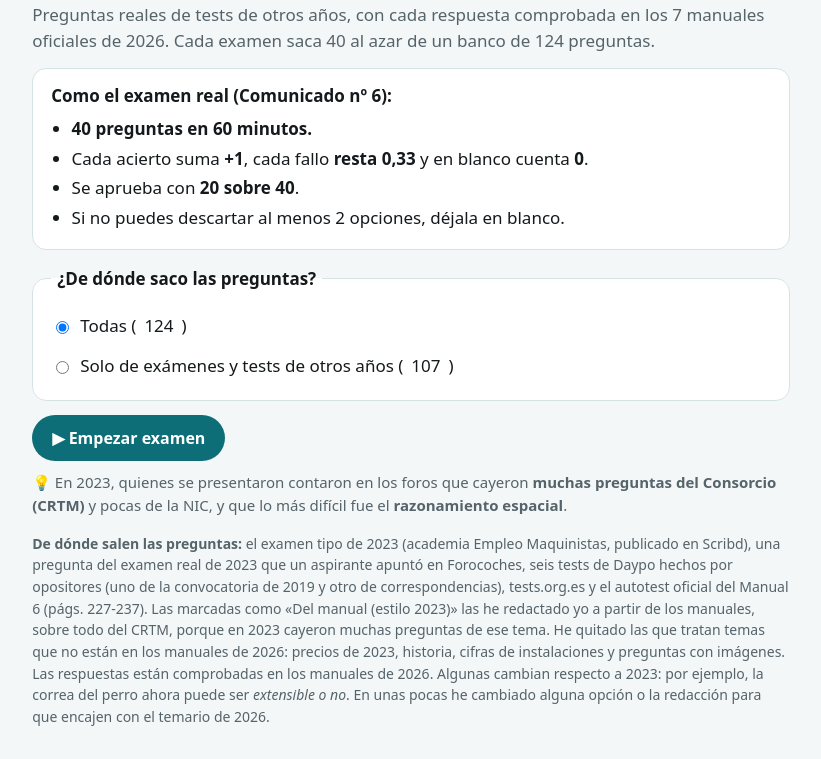
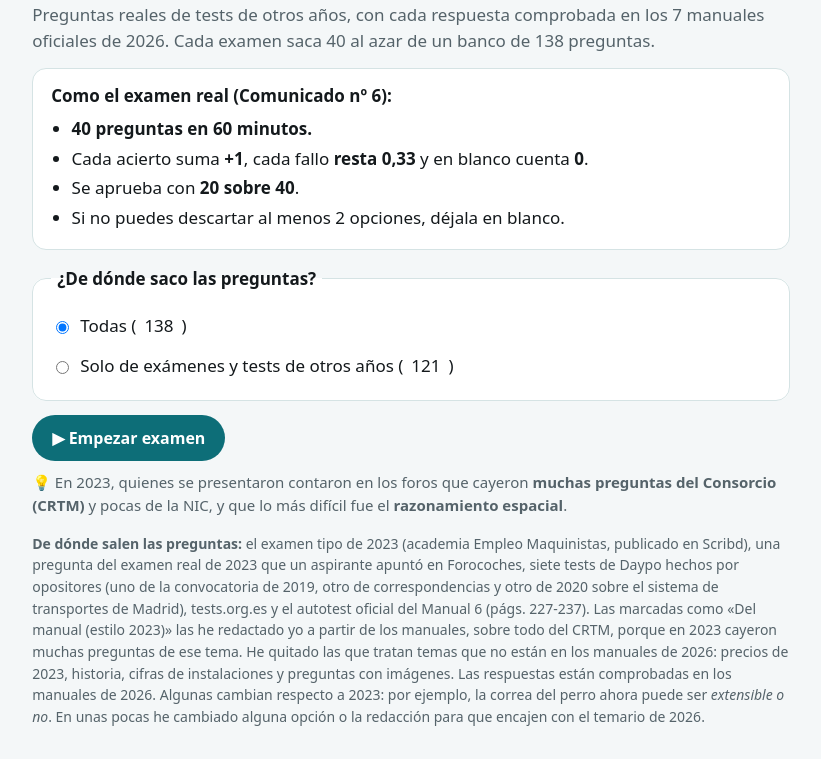
Before and after one commit to marioarjona/oposicion-metro-madrid, a plain HTML site: page examen.html in a window 1280 px wide. Shown: the part 41-800 px from the top of the page, without its empty margins (229-1050 px from the left). Drawn offline with Linux system fonts and the light colour scheme.

Commit message:
Examen: 14 preguntas más de tests de otros años (banco de 138)
Co-Authored-By: Claude Opus 5.5 <noreply@anthropic.com>

```diff
--- a/examen.html
+++ b/examen.html
@@ -92,12 +92,13 @@ footer{color:var(--mute);font-size:14px;padding:0 0 32px}
   </div>
 </main>
 <footer class="wrap">
-  <p><strong>De dónde salen las preguntas:</strong> el examen tipo de 2023 (academia Empleo Maquinistas, publicado en Scribd), una pregunta del examen real de 2023 que un aspirante apuntó en Forocoches, seis tests de Daypo hechos por opositores (uno de la convocatoria de 2019 y otro de correspondencias), tests.org.es y el autotest oficial del Manual 6 (págs. 227-237). Las marcadas como «Del manual (estilo 2023)» las he redactado yo a partir de los manuales, sobre todo del CRTM, porque en 2023 cayeron muchas preguntas de ese tema. He quitado las que tratan temas que no están en los manuales de 2026: precios de 2023, historia, cifras de instalaciones y preguntas con imágenes. Las respuestas están comprobadas en los manuales de 2026. Algunas cambian respecto a 2023: por ejemplo, la correa del perro ahora puede ser <em>extensible o no</em>. En unas pocas he cambiado alguna opción o la redacción para que encajen con el temario de 2026.</p>
+  <p><strong>De dónde salen las preguntas:</strong> el examen tipo de 2023 (academia Empleo Maquinistas, publicado en Scribd), una pregunta del examen real de 2023 que un aspirante apuntó en Forocoches, siete tests de Daypo hechos por opositores (uno de la convocatoria de 2019, otro de correspondencias y otro de 2020 sobre el sistema de transportes de Madrid), tests.org.es y el autotest oficial del Manual 6 (págs. 227-237). Las marcadas como «Del manual (estilo 2023)» las he redactado yo a partir de los manuales, sobre todo del CRTM, porque en 2023 cayeron muchas preguntas de ese tema. He quitado las que tratan temas que no están en los manuales de 2026: precios de 2023, historia, cifras de instalaciones y preguntas con imágenes. Las respuestas están comprobadas en los manuales de 2026. Algunas cambian respecto a 2023: por ejemplo, la correa del perro ahora puede ser <em>extensible o no</em>. En unas pocas he cambiado alguna opción o la redacción para que encajen con el temario de 2026.</p>
 </footer>
 
 <script>
 /* [fuente, pregunta, opciones, índice correcto, referencia y explicación] */
 const E='Examen tipo 2023', D='Test Daypo', P='Autotest oficial PRL', F='Examen real 2023 (recordada en foro)', D19='Test convocatoria 2019 (Daypo)', DC='Test correspondencias (Daypo)', DQ='Test cuestionario Metro (Daypo)', T='Test tests.org.es', M='Del manual (estilo 2023)';
+const D18='Test Daypo Tema 18 (2020)';
 const CORR=(est,o,a)=>[DC,`¿Con qué líneas tiene correspondencia la estación de ${est}?`,o,a,`M1, Estaciones por línea (págs. 19-21): ${est} aparece en las líneas ${o[a]}.`];
 const BANK=[
 [E,'A través de las distintas jefaturas, ¿quién asegura la distribución y entrega de la Normativa Interna de Circulación, y de las comunicaciones que la modifiquen, a todos los afectados?',['Área de Control y Planificación de la Operación.','La Dirección.','La Consejería Regional de Transportes.','El Puesto de Control Central.'],1,'M3 NIC, art. 1.2.2: «La Dirección, a través de las distintas jefaturas, asegurará la distribución y entrega de la NIC».'],
@@ -207,6 +208,20 @@ CORR('Gregorio Marañón',['7, 8 y 9.','3, 4 y 5.','7 y 10.','7 y 9.'],2),
 CORR('Colombia',['8 y 9.','7 y 9.','3 y 6.','8 y 10.'],0),
 CORR('Las Tablas',['1, 10 y ML1.','10 y ML1.','1 y ML1.','10 y ML2.'],1),
 CORR('Colonia Jardín',['10 y ML2.','10, ML2 y ML3.','10 y ML1.','ML2 y ML3.'],1),
+[E,'¿Qué zona tarifaria abarca el Abono Transportes +65?',['Zona B2.','Zona C1.','Zona E2.','Zona C2.'],3,'M1: el Abono +65 «no tiene diferenciación de zonas» y vale en todas las zonas de la Comunidad de Madrid, es decir, hasta la C2, la última corona de la Comunidad.'],
+[E,'¿Qué Abono 30 días NO sirve para viajar por el tramo MetroEste de la línea 7?',['Abono Zona A.','Abono Zona B1.','Abono Zona B2.','Abono Joven.'],0,'M1, Zonas: MetroEste (Hospital del Henares – Barrio del Puerto) es zona B1, y el abono de zona A no llega. El Joven es tarifa plana.'],
+[E,'Fran (20 años) entra en Begoña dirección Baunatal con su Abono Joven en su TTP personal. Su hermano Luis se ha dejado la tarjeta en casa. ¿Qué es lo más adecuado para Luis?',['Comprar una Tarjeta Multi y un billete Sencillo Combinado.','Comprar un Sencillo Combinado en la tarjeta de Fran.','Comprar una Tarjeta Multi y un Sencillo MetroNorte.','Comprar un Sencillo Zona A y un Sencillo MetroNorte en la tarjeta de Fran.'],0,'M1: la TTP personal es «personal e intransferible», así que Luis no puede usar la de Fran. Baunatal es MetroNorte (B1) y Begoña es zona A: hace falta un Combinado, que va en una Multi.'],
+[E,'En la línea 1, ¿cuántas estaciones tienen correspondencia con tres líneas, contando la propia línea 1?',['Una.','Dos.','Tres.','Cuatro.'],3,'M1, Estaciones por línea: Pinar de Chamartín (1, 4, ML1), Plaza de Castilla (1, 9, 10), Cuatro Caminos (1, 2, 6) y Sol (1, 2, 3).'],
+[D,'Los carteles indicadores de puntos kilométricos están distribuidos a lo largo de la línea, generalmente…',['Cada 50 m.','Cada 10 m.','Cada 1 km.','Cada 100 m.'],1,'M3 NIC, art. 3.8.2: «generalmente cada diez metros».'],
+[D,'¿Quién ostenta la dirección del Consorcio Regional de Transportes de Madrid?',['El Presidente de la Comunidad de Madrid.','El Comité Técnico.','El Consejo de Administración.','El Consejo de Gobierno.'],2,'M7 CRTM: «está dirigido por un Consejo de Administración, que ejerce sus funciones directamente o a través de una Comisión Delegada».'],
+[D,'Con un billete Sencillo Combinado, ¿se puede ir a una estación de Metro Ligero ML2?',['No, no es válido en Metro Ligero.','Sí, pagando un suplemento.','Solo si la estación es de zona A.','Sí.'],3,'M1: el Combinado permite viajar entre MetroMadrid (con ML1), TFM, MetroSur, MetroNorte, MetroEste y MetroOeste (ML2 y ML3).'],
+[D,'¿En qué estación comienzan las líneas ML2 y ML3 de Metro Ligero Oeste?',['Puerta de Boadilla.','Estación de Aravaca.','Puerta del Ángel.','Colonia Jardín.'],3,'M1, Zonas: ML2 Colonia Jardín – Estación de Aravaca y ML3 Colonia Jardín – Puerta de Boadilla. Metro de Madrid no explota estas líneas.'],
+[D18,'Para ir en Metro desde Madrid hasta Boadilla del Monte, ¿qué ruta indicaríamos?',['L10 hasta Colonia Jardín y luego ML3.','L10 hasta Puerta del Sur y luego ML3.','L10 hasta Puerta del Sur y luego MetroSur.','L10 hasta Colonia Jardín y luego ML2.'],0,'M1, Zonas: ML3 Colonia Jardín – Puerta de Boadilla. La ML2 va a Aravaca.'],
+[D18,'¿Cuál de estos títulos NO puede cargarse en la tarjeta Multi?',['Billete sencillo.','10 viajes.','Título turístico.','Abono Joven.'],3,'M1: los abonos son personales y se cargan en la TTP Personal. El turístico sí va en Multi.'],
+[D18,'Un turista viaja a Madrid con dos perros. ¿Puede entrar con los dos en el Metro?',['Sí, con bozal y correa de no más de 50 cm.','Sí, con bozal y correa de no más de 40 cm.','Sí, pero solo en el primer y último vagón.','No, solo se permite un perro por viajero.'],3,'M4 Reglamento, art. 2 ter.2.a: un perro por viajero.'],
+[D18,'¿Cuántas bicicletas se permiten por tren?',['2 en el coche de cabeza y 2 en el de cola.','2 en el coche de cabeza.','2 en el coche de cola.','1 en el coche de cabeza y 1 en el de cola.'],0,'M4 Reglamento, art. 2 bis.1.c: como máximo 2 en cabeza y 2 en cola, junto a las cabinas.'],
+[D18,'¿Se pueden llevar bicicletas no plegables en el Metro?',['No, está prohibido.','Sí, en todos los coches.','Sí, en los coches de cabeza y cola o en los espacios reservados, a cualquier hora.','Sí, en los coches de cabeza y cola o en los espacios reservados, y en los horarios y tramos permitidos.'],3,'M4 Reglamento, art. 2 bis: en los horarios, líneas o tramos que fije el Consorcio, en cabeza y cola, o en los espacios reservados si el tren los tiene.'],
+[D18,'Sobre el título turístico y los niños, ¿qué es correcto?',['Pagan desde los 4 años el precio completo.','Desde los 0 años deben llevar billete gratuito.','Los menores de 11 años tienen un turístico infantil al 50 % del precio normal.','Los menores de 14 años viajan gratis.'],2,'M1, Título turístico: «Infantil (válido para niños menores de 11 años y su precio es un 50 % del precio del Abono Turístico Normal)». Los menores de 4 años no necesitan título.'],
 [M,'¿Qué ley creó el Consorcio Regional de Transportes de Madrid?',['Ley 5/1985.','Ley 16/1987.','Ley 19/2013.','Ley 53/1984.'],0,'M7 CRTM: «se creó mediante la Ley 5/1985». La 16/1987 es la de Transportes Terrestres, la 19/2013 la de Transparencia y la 53/1984 la de Incompatibilidades.'],
 [M,'¿Dónde está la sede social del Consorcio Regional de Transportes?',['Avenida de Asturias, 4.','Plaza de Castilla, 1.','Alto del Arenal.','Calle Ventura Rodríguez, 7.'],0,'M7 CRTM: «la sede social se encuentra ubicada en la Avenida de Asturias, 4».'],
 [M,'¿Cuántos vocales tiene el Consejo de Administración del Consorcio?',['12.','15.','17.','20.'],2,'M7 CRTM: 17 vocales: 6 Comunidad, 1 Ayuntamiento de Madrid, 2 Estado, 3 Ayuntamientos adheridos, 2 sindicatos, 2 asociaciones empresariales y 1 de consumidores.'],
```
Also changed, not shown: 1 other file.
